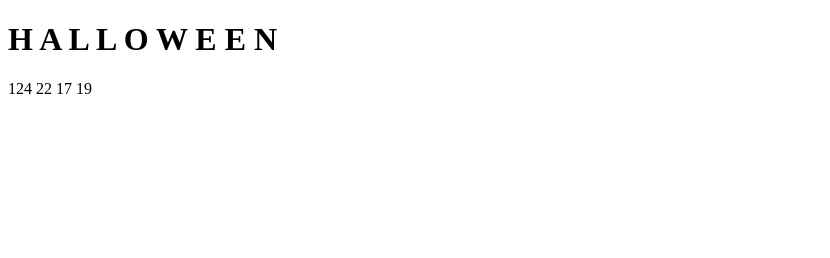
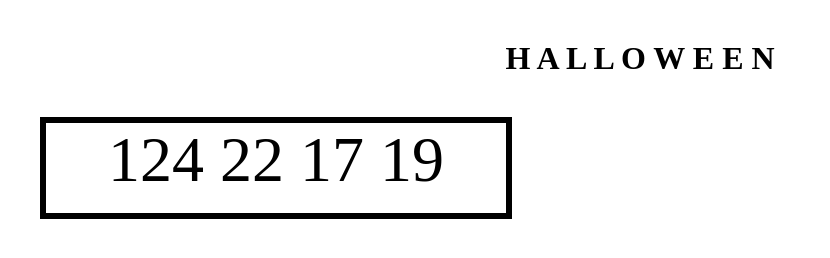
Before and after one commit to AwrenNuit/halloween-countdown, a plain HTML site: page index.html in a window 1280 px wide. Shown: the whole page, without its empty margins (0-830 px from the left). Drawn offline with Linux system fonts and the light colour scheme.

Commit message:
setting up basic layout

```diff
--- a/index.html
+++ b/index.html
@@ -1,14 +1,16 @@
 <!DOCTYPE html>
 <html lang="en">
   <head>
-  <meta charset="UTF-8">
-  <meta name="viewport" content="width=device-width, initial-scale=1.0">
+    <meta charset="UTF-8" />
+    <meta name="viewport" content="width=device-width, initial-scale=1.0" />
+    <link rel="stylesheet" type="text/css" href="styles.css" />
     <title>Countdown To Halloween</title>
   </head>
   <body>
     <h1>H A L L O W E E N</h1>
     <div>
       <div id="countdown-container">
+        <!-- have 'day' 'hour' etc above digit -->
         <span id="day"></span>
         <span id="hour"></span>
         <span id="min"></span>
--- a/styles.css
+++ b/styles.css
@@ -0,0 +1,23 @@
+* {
+  margin: 0;
+  padding: 0;
+}
+
+body {
+  /* test font */
+  font-family: "Luminari";
+  margin: 40px;
+}
+
+h1 {
+  text-align: center;
+}
+
+#countdown-container {
+  border: 6px solid black;
+  font-size: 4rem;
+  height: 90px;
+  margin-top: 40px;
+  text-align: center;
+  width: 460px;
+}
```
Lines whose indentation alone changed are shown as unchanged.
